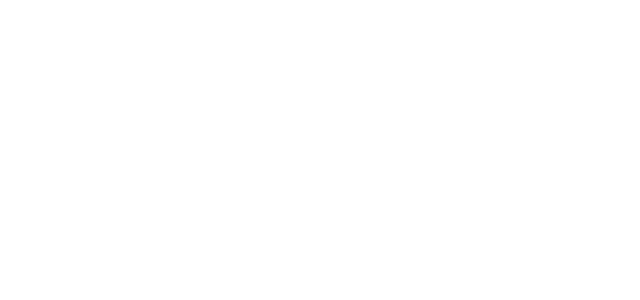
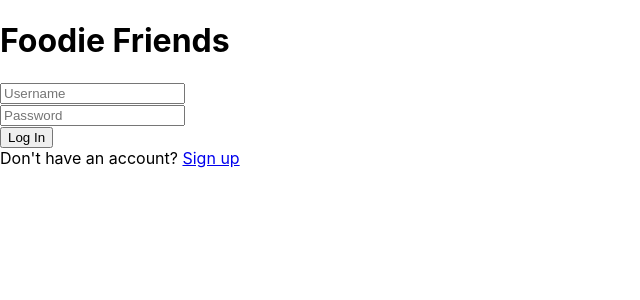
Before and after one commit to Janaeq/foodie_friends, a React (Create React App) app in the folder foodiefriends/: page /login in a window 1280 px wide. Shown: the top 300 px of the page, without its empty margins (0-640 px from the left). Built offline with nearby package versions, Linux system fonts and the light colour scheme.

Commit message:
change welcome to login

```diff
--- a/foodiefriends/src/App.js
+++ b/foodiefriends/src/App.js
@@ -4,7 +4,7 @@
 import { connect } from 'react-redux'
 
 // COMPONENTS
-import Welcome from './components/Welcome'
+import Login from './components/Login'
 import Signup from './components/Signup'
 
 // ACTIONS
@@ -18,7 +18,7 @@
   render() {
     return (
       <div>
-        <Route path='/' exact render={() => (<Welcome handleSubmit={this.handleLogin} />) } />
+        <Route path='/login' exact render={() => (<Login handleSubmit={this.handleLogin} />) } />
         <Route path='/signup' component={Signup} />
       </div>
     );
--- a/foodiefriends/src/components/Welcome.js
+++ b/foodiefriends/src/components/Login.js
@@ -3,7 +3,7 @@
 import { Link } from 'react-router-dom'
 
 
-class Welcome extends Component {
+class Login extends Component {
     state = {
         username: '',
         password: ''
@@ -28,9 +28,9 @@
 
     render() {
         return (
-            <div className='welcome'>
+            <div className='login'>
                 <div className='Carousel'></div>
-                <div className='main-card login'>
+                <div className='main-card'>
                     <h1>Foodie Friends</h1>
                     <div className='login-form'>
                         <form onSubmit={this.onSubmit}>
@@ -40,7 +40,7 @@
                         </form>
                     </div>
                 </div>
-                <div className='secondary-card signup'>
+                <div className='secondary-card'>
                     Don't have an account? <Link to="/signup">Sign up</Link>
                 </div>
             </div>
@@ -48,4 +48,4 @@
     }
 }
 
-export default Welcome
+export default Login
```
